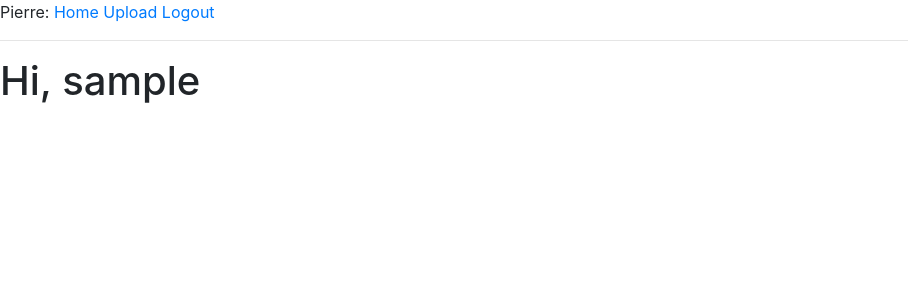
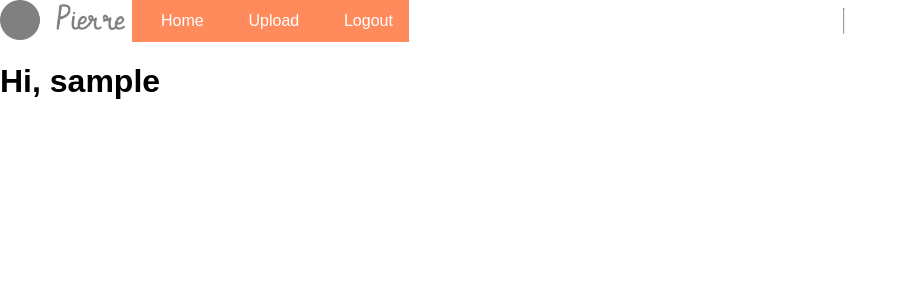
Before and after one commit to hates199/Pierre, a Flask app: page / in a window 1280 px wide. Shown: the top 300 px of the page, without its empty margins (0-908 px from the left). Run offline with Flask 2, Linux system fonts and the light colour scheme; the visitor is signed in with stand-in values (Sample User, id 1); data comes from the database, SQL or seed files in the repository; data that the repository does not hold is empty; some libraries are stand-ins or nearby versions.

Commit message:
adding styling

```diff
--- /dev/null
+++ b/app/static/styles/style.css
@@ -0,0 +1,70 @@
+
+html, body {
+    font-size: 100%;
+    font-family: Arial, Helvetica, sans-serif;
+
+    margin: 0;
+    padding: 0;
+}
+/* CSS-FLEXBOX, -> NAV MENU, Mobile */
+nav ul {
+    list-style: none;
+    padding: 0;
+    background: #ff8a5c;
+}
+
+nav ul li a {
+    color: white;
+    text-decoration: none;
+    padding: .8rem 1rem;
+    display: block;
+    line-height: 1;
+}
+
+nav ul li {
+    border-bottom: 1px dotted #ddd;
+}
+
+nav div:first-child {
+    color: #cf455c;
+}
+
+nav div:first-child h1 {
+    line-height: 0;
+    padding: .8rem 0rem;
+    text-align: center;
+}
+
+nav div:first-child h1, nav ul {
+    margin: 0;
+}
+nav div:first-child img{
+    filter: contrast(0);
+
+}
+/* CSS-FLEXBOX, -> NAV MENU, Larger Screens */
+
+@media only screen and (min-width:30em){
+    nav {
+        display: flex;
+        justify-content: space-between;
+    }
+
+    nav ul {
+        display: flex;
+        align-items: center;
+    }
+
+    nav div:first-child h1 {
+        padding: 0;
+    }
+
+    nav div:first-child img {
+        height: 40px;
+    }
+
+    nav ul li {
+        border-bottom: none;
+        margin-left: .8rem;
+    }
+}
--- a/app/templates/base.html
+++ b/app/templates/base.html
@@ -4,11 +4,8 @@
     <meta charset="UTF-8">
     <meta name="viewport" content="width=device-width, initial-scale=1.0">
     <meta http-equiv="X-UA-Compatible" content="ie=edge">
-    <link rel="stylesheet" href="https://stackpath.bootstrapcdn.com/bootstrap/4.3.1/css/bootstrap.min.css"
-    integrity="sha384-ggOyR0iXCbMQv3Xipma34MD+dH/1fQ784/j6cY/iJTQUOhcWr7x9JvoRxT2MZw1T" crossorigin="anonymous">
-    <script src="https://stackpath.bootstrapcdn.com/bootstrap/4.3.1/js/bootstrap.min.js"
-    integrity="sha384-JjSmVgyd0p3pXB1rRibZUAYoIIy6OrQ6VrjIEaFf/nJGzIxFDsf4x0xIM+B07jRM" crossorigin="anonymous">
-    </script>
+    <link rel="stylesheet" type="text/css" href="{{ url_for('static', filename='styles/style.css') }}" />
+    <link rel="shortcut icon" type="image/x-icon" href="{{ url_for('static', filename='logo/favicon.ico') }}" />
     {% if title %}
     <title>{{ title }} | Pierre </title>
     {% else %}
@@ -17,14 +14,18 @@
 </head>
 <body>
     <nav>
-        Pierre:
-        <a href="{{ url_for('index') }}">Home</a>
-        {% if current_user.is_anonymous %}
-        <a href="{{ url_for('login') }}">Login</a>
-        {% else %}
-        <a href="{{ url_for('upload') }}">Upload</a>
-        <a href="{{ url_for('logout') }}">Logout</a>
-        {% endif %}
+        <div>
+            <h1><a href="{{ url_for('index') }}"><img src="{{ url_for('static', filename='logo/logo-txt.png') }}" alt="logo"></a></h1>
+        </div>
+        <ul>
+            <li><a href="{{ url_for('index') }}">Home</a></li>
+            {% if current_user.is_anonymous %}
+            <li><a href="{{ url_for('login') }}">Login</a></li>
+            {% else %}
+            <li><a href="{{ url_for('upload') }}">Upload</a></li>
+            <li><a href="{{ url_for('logout') }}">Logout</a></li>
+            {% endif %}
+        </ul>
         <hr>
     </nav>
     {% with messages = get_flashed_messages() %}
--- a/app/templates/index.html
+++ b/app/templates/index.html
@@ -5,17 +5,17 @@
     <h1>Hi, {{ current_user.username }}</h1>
     {% if images %}
         {% for image in images %}
-        <div style="border-style:solid">
-            <div class="row">
-                <div class="col-4">
-                        <img src="{{image.image_file}}" style="max-width: 400px">
+        <div>
+            <div>
+                <div>
+                    <img src="{{image.image_file}}">
                     </div>
-                    <div class="col-4" style="border-right-style: solid; border-left-style:solid">
+                    <div>
                         {% for text in image.body.split('<br>') %}
                             <p> {{ text }} </p>
                         {% endfor %}
                         </div>
-                    <div class="col-4">
+                    <div>
                         {{ image.timestamp }}
                         <br> edited by
                         {{ image.author.username }}
--- a/app/templates/login.html
+++ b/app/templates/login.html
@@ -1,5 +1,6 @@
 {% extends "base.html" %}
 {% block content %}
+
     <h1>Sign In</h1>
 
     <form action="" method="POST" novalidate>
--- a/app/templates/upload.html
+++ b/app/templates/upload.html
@@ -22,14 +22,14 @@
     <div class="col-4">
         {% if img_src %}
 
-        <img src="/static/uploads/{{img_src}}" style="max-width: 400px">
+        <img src="/static/uploads/{{img_src}}">
         {% endif %}
 
         {% if msg %}
         <h1>{{ msg }}</h1>
         {% endif %}
     </div>
-    <div class="col-4">
+    <div>
 
 
         {% if extracted_text %}
```
Also changed, not shown: app/static/logo/android-chrome-192x192.png (added), app/static/logo/android-chrome-512x512.png (added), app/static/logo/apple-touch-icon.png (added), app/static/logo/favicon-16x16.png (added), app/static/logo/favicon-32x32.png (added), app/static/logo/favicon.ico (added), app/static/logo/logo-txt.png (added), app/static/logo/logo-via-logohub (1).png (added), app/static/logo/site.webmanifest (added).
